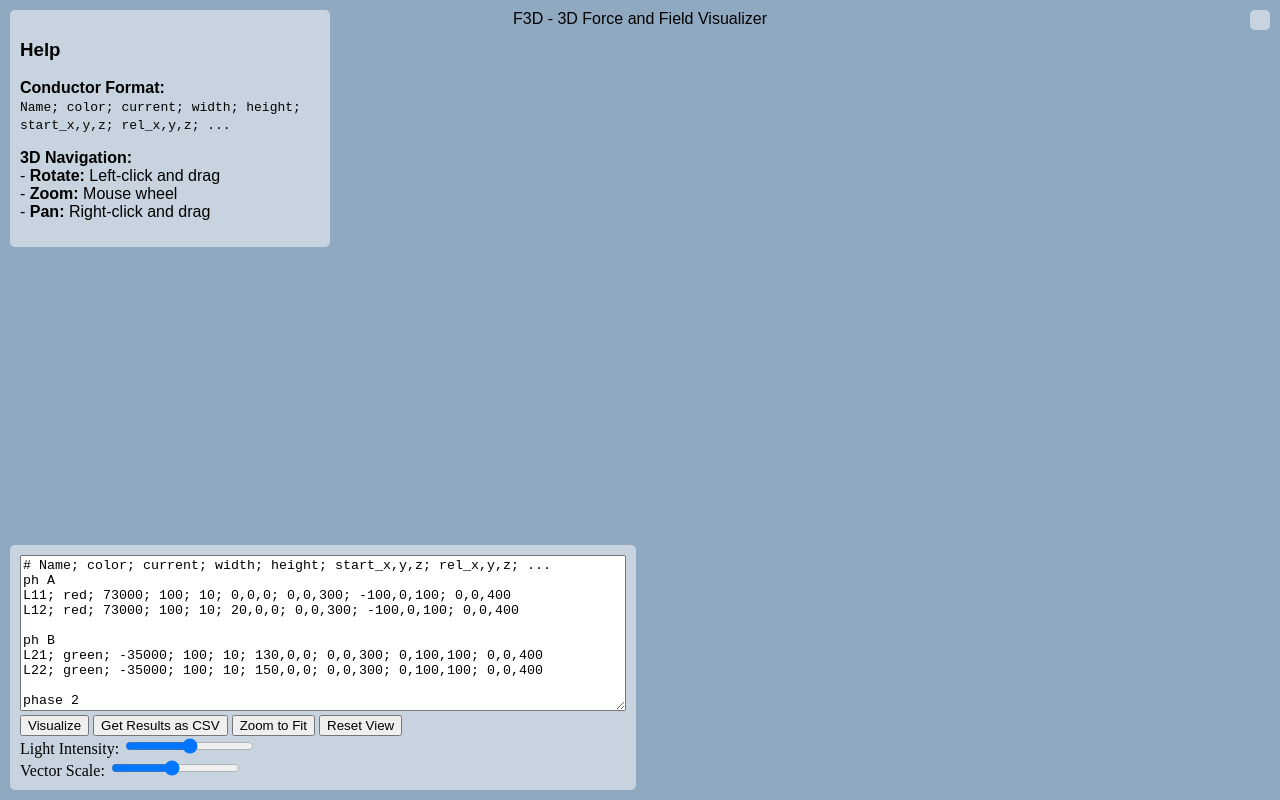
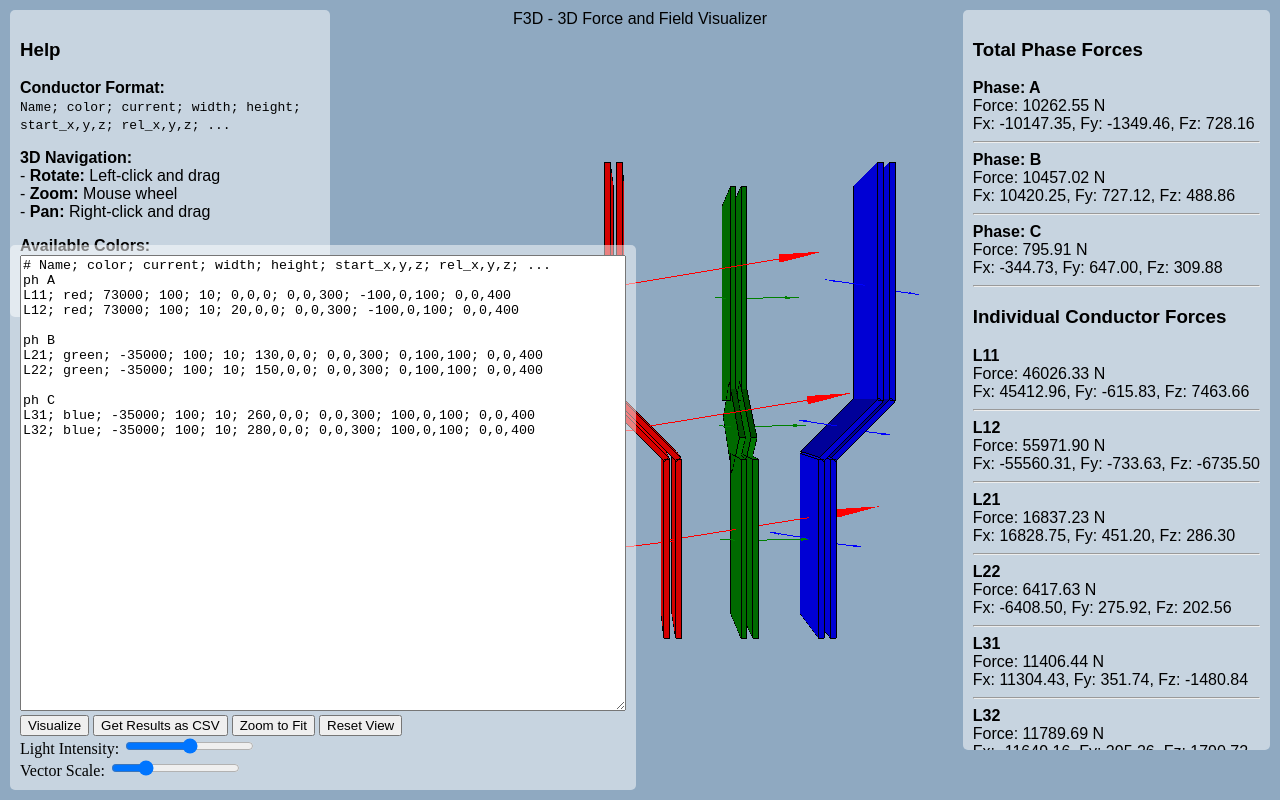
Before and after one commit to tymancjo/f3d.github.io, a plain HTML site: page index.html in a window 1280 px wide. Drawn offline with nearby package versions, Linux system fonts and the light colour scheme; animation ran at ten frames a second.

Commit message:
Cleaning up the UI a bit

```diff
--- a/index.html
+++ b/index.html
@@ -23,7 +23,7 @@
         }
         #conductor-input {
             width: 600px;
-            height: 150px;
+            height: 450px;
         }
     #results-container {
             position: absolute;
@@ -62,6 +62,9 @@
         - <strong>Zoom:</strong> Mouse wheel<br>
         - <strong>Pan:</strong> Right-click and drag
         </p>
+        <p><strong>Available Colors:</strong><br>
+        red, green, blue, yellow, orange, purple, cyan, magenta, white, black, gray
+        </p>
     </div>
     <div id="input-container">
         <textarea id="conductor-input" placeholder="Enter conductor data here..."></textarea>
@@ -75,7 +78,7 @@
         <input type="range" id="light-slider" min="0" max="2" value="1" step="0.1" oninput="updateLightIntensity()">
         <br>
         <label for="vector-scale-slider">Vector Scale:</label>
-        <input type="range" id="vector-scale-slider" min="0.1" max="2" value="1" step="0.05" oninput="run()">
+        <input type="range" id="vector-scale-slider" min="0.001" max="0.1" value="0.025" step="0.001" oninput="run()">
     </div>
     <div id="results-container"></div>
 
@@ -319,7 +322,7 @@
             return phase_forces;
         }
 
-        function plot_3d_conductors(conductors, force_scale = 0.01) {
+        function plot_3d_conductors(conductors, force_scale = 1) {
             // Clear previous objects
             while(root.children.length > 0){
                 root.remove(root.children[0]);
@@ -400,7 +403,7 @@
 
         function run() {
             const conductor_data = document.getElementById('conductor-input').value;
-            const force_scale = 0.1 * document.getElementById('vector-scale-slider').value;
+            const force_scale = document.getElementById('vector-scale-slider').value;
             conductors = parse_conductors(conductor_data);
             solve_for_forces(conductors);
             plot_3d_conductors(conductors, force_scale);
@@ -417,7 +420,8 @@
         animate();
 
         // --- Default conductor data ---
-        document.getElementById('conductor-input').value = `# Name; color; current; width; height; start_x,y,z; rel_x,y,z; ...         ph A
+        document.getElementById('conductor-input').value = `# Name; color; current; width; height; start_x,y,z; rel_x,y,z; ...
+ph A
 L11; red; 73000; 100; 10; 0,0,0; 0,0,300; -100,0,100; 0,0,400
 L12; red; 73000; 100; 10; 20,0,0; 0,0,300; -100,0,100; 0,0,400
 
@@ -425,8 +429,9 @@ ph B
 L21; green; -35000; 100; 10; 130,0,0; 0,0,300; 0,100,100; 0,0,400
 L22; green; -35000; 100; 10; 150,0,0; 0,0,300; 0,100,100; 0,0,400
 
-phase 2
+ph C
 L31; blue; -35000; 100; 10; 260,0,0; 0,0,300; 100,0,100; 0,0,400
-L32; blue; -35000; 100; 10; 280,0,0; 0,0,300; 100,0,100; 0,0,400`;    </script>
+L32; blue; -35000; 100; 10; 280,0,0; 0,0,300; 100,0,100; 0,0,400`;
+        run();    </script>
 </body>
 </html>
```
